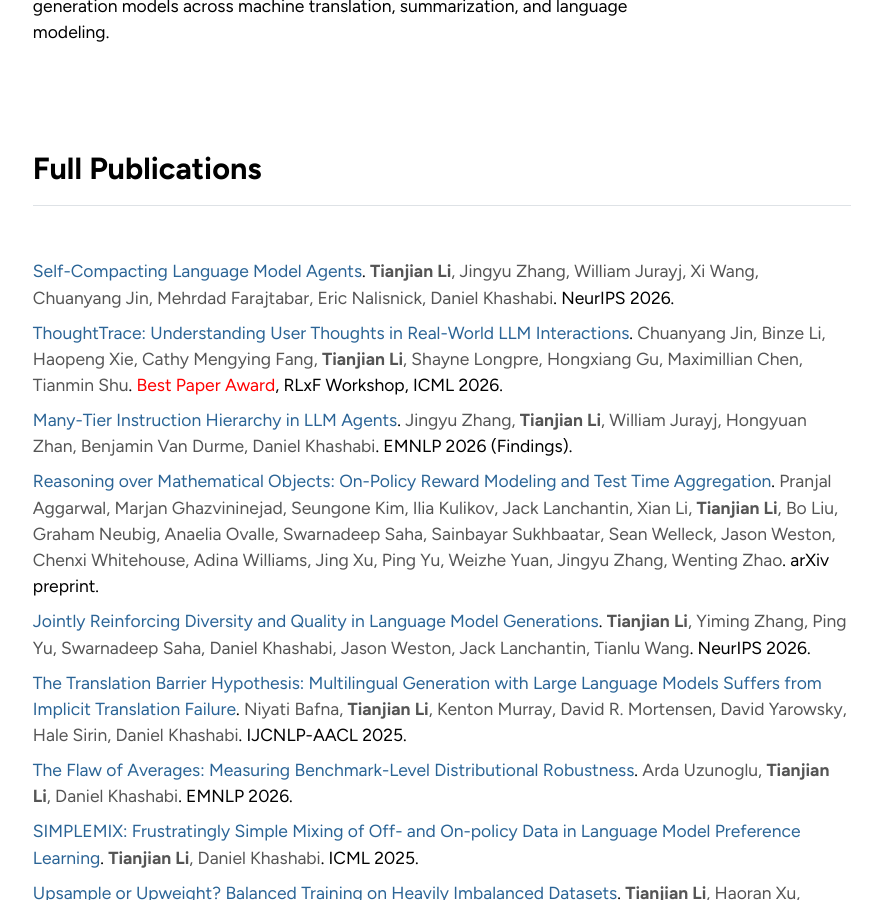
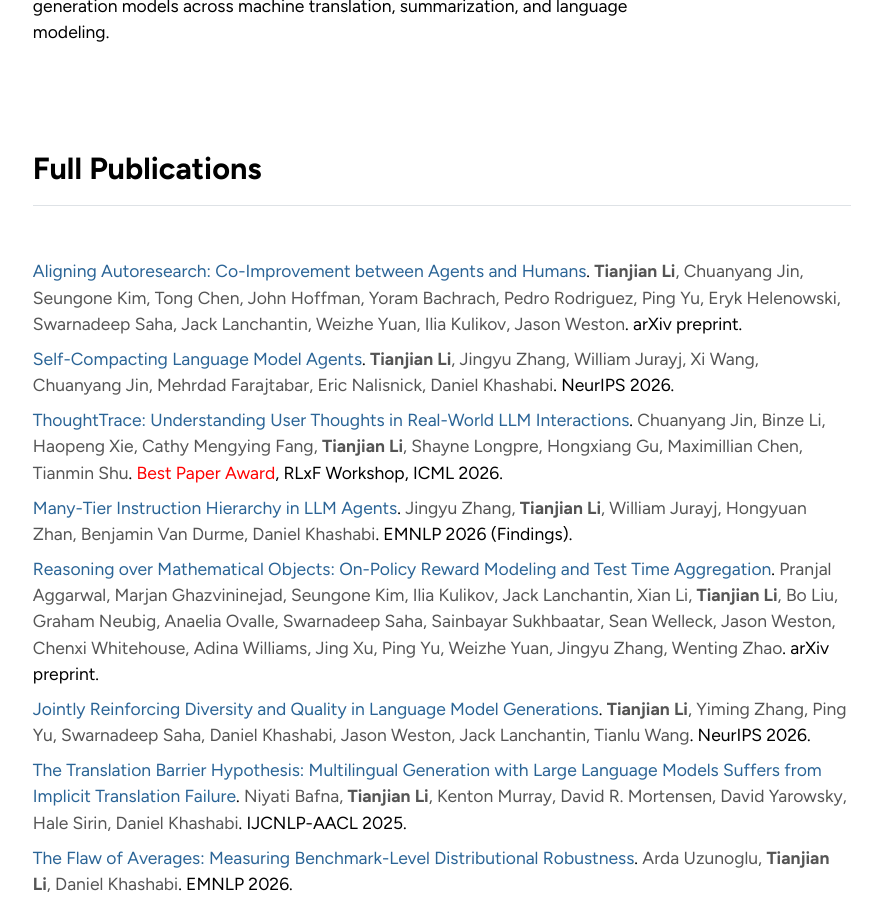
Before and after one commit to tianjianl/tianjianl.github.io, a Jekyll site: the page built from index.md, in a window 1280 px wide and 900 px high, scrolled down 3264 px. Shown: the whole window, without its empty margins (198-1075 px from the left). Built offline with Jekyll 4.4.1, drawn with Linux system fonts in a browser that asks for light colours; comment, search, counter and statistics services are not loaded.

Commit message:
Add Aligning Autoresearch paper to full publications

```diff
--- a/_data/publications.yml
+++ b/_data/publications.yml
@@ -35,6 +35,10 @@
   abstract: 'We propose Error Norm Truncation, a robust training objective that down-weights noisy training examples using a more accurate estimate of sample quality than the loss alone. It improves the quality and robustness of text generation models across machine translation, summarization, and language modeling.'
 
 full:
+- title: 'Aligning Autoresearch: Co-Improvement between Agents and Humans'
+  authors: 'Tianjian Li, Chuanyang Jin, Seungone Kim, Tong Chen, John Hoffman, Yoram Bachrach, Pedro Rodriguez, Ping Yu, Eryk Helenowski, Swarnadeep Saha, Jack Lanchantin, Weizhe Yuan, Ilia Kulikov, Jason Weston'
+  venue: 'arXiv preprint'
+  url: 'https://arxiv.org/abs/2610.38882'
 - title: 'Self-Compacting Language Model Agents'
   authors: 'Tianjian Li, Jingyu Zhang, William Jurayj, Xi Wang, Chuanyang Jin, Mehrdad Farajtabar, Eric Nalisnick, Daniel Khashabi'
   venue: 'NeurIPS 2026'
```
